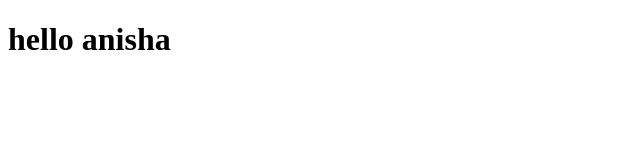
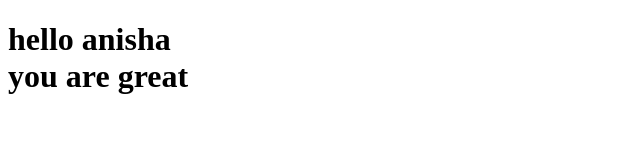
Before and after one commit to Anishasivakumar/coursera-test, a plain HTML site: page site/index.html in a window 1280 px wide. Shown: the whole page, without its empty margins (0-640 px from the left). Drawn offline with Linux system fonts and the light colour scheme.

Commit message:
small addition of our page content

```diff
--- a/site/index.html
+++ b/site/index.html
@@ -4,6 +4,6 @@
 	<title>hello anisha</title>
 </head>
 <body>
-<h1>hello anisha</h1>
+<h1>hello anisha<br> you are great</h1>
 </body>
 </html>
```
